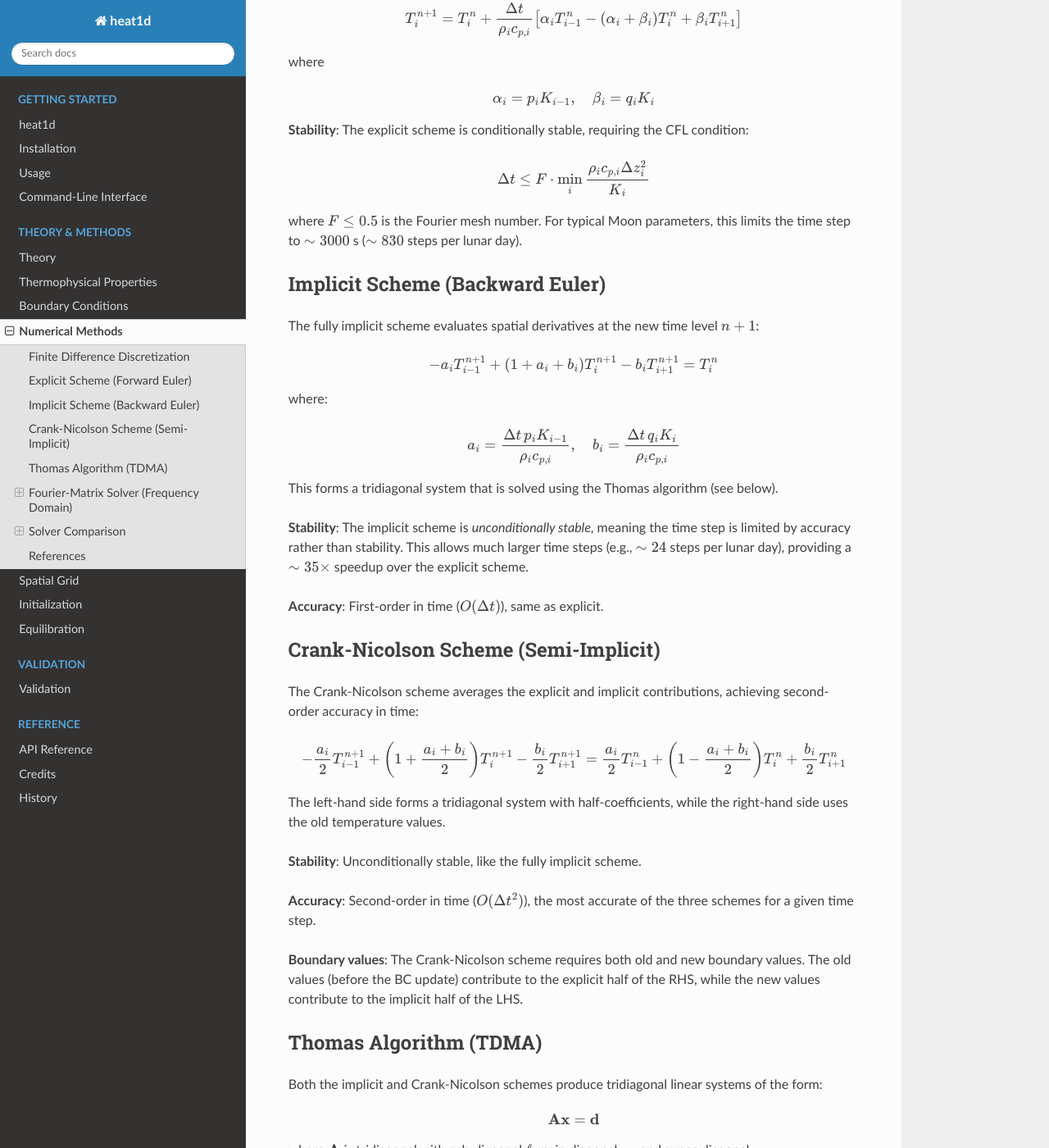
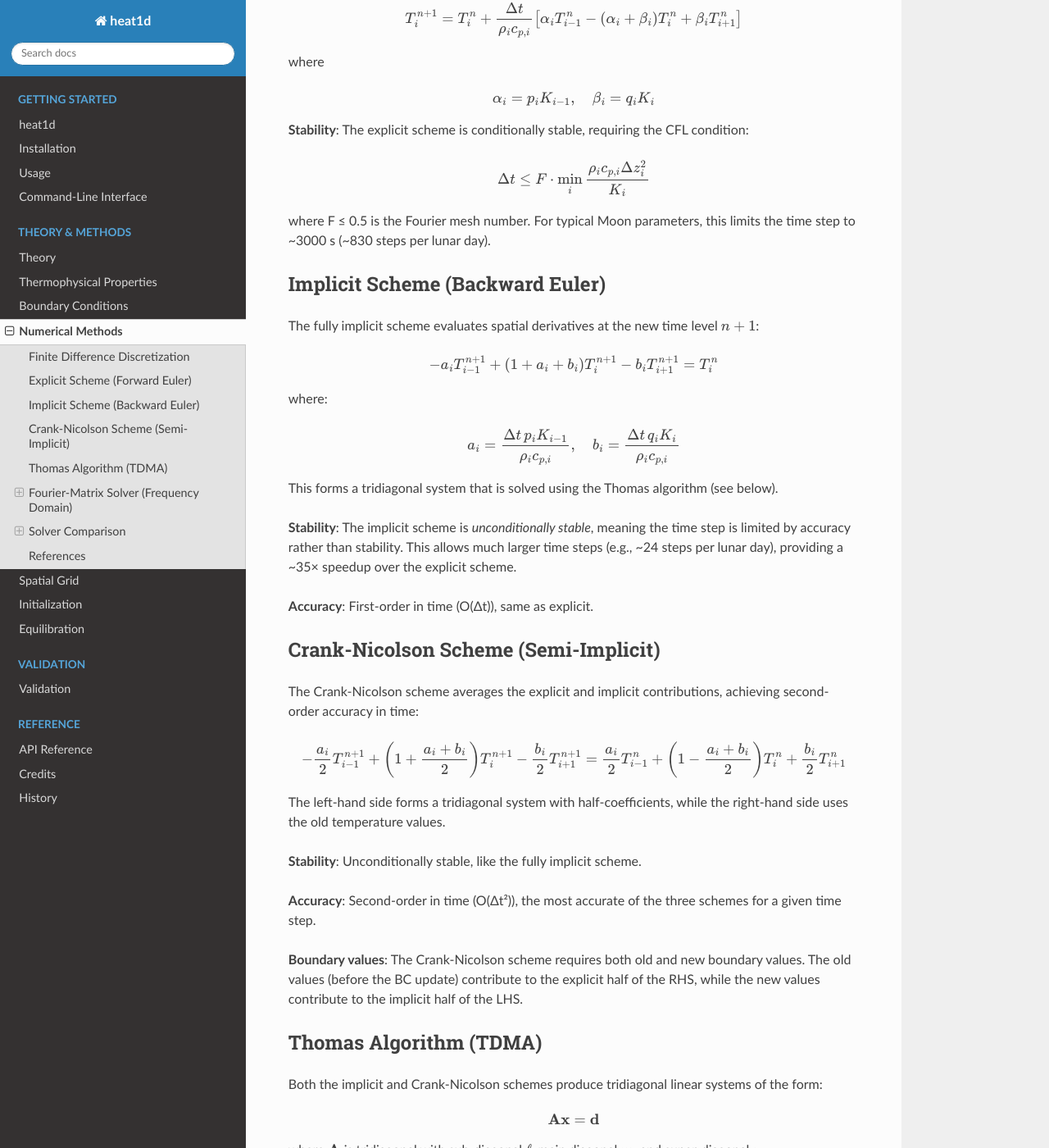
Before and after one commit to phayne/heat1d, a Sphinx documentation site: the page built from python/docs/numerical.md, in a window 1280 px wide and 1400 px high, scrolled down 714 px. Shown: the whole window at 82% size. Built offline with Sphinx 7.4.7 and the Read the Docs theme 3.1.0, drawn with Linux system fonts in a browser that asks for light colours; the version number could not be read and is left out; some of the changed text lies outside the part shown.

Commit message:
Fixed equation formatting in docs

```diff
--- a/python/docs/numerical.md
+++ b/python/docs/numerical.md
@@ -49,9 +49,8 @@
 \Delta t \leq F \cdot \min_i \frac{\rho_i c_{p,i} \Delta z_i^2}{K_i}
 $$
 
-where $F \leq 0.5$ is the Fourier mesh number. For typical Moon parameters,
-this limits the time step to $\sim 3000$ s ($\sim 830$ steps per
-lunar day).
+where F ≤ 0.5 is the Fourier mesh number. For typical Moon parameters,
+this limits the time step to ~3000 s (~830 steps per lunar day).
 
 ## Implicit Scheme (Backward Euler)
 
@@ -74,10 +73,10 @@
 
 **Stability**: The implicit scheme is *unconditionally stable*, meaning the time
 step is limited by accuracy rather than stability. This allows much larger time
-steps (e.g., $\sim 24$ steps per lunar day), providing a $\sim 35\times$
-speedup over the explicit scheme.
+steps (e.g., ~24 steps per lunar day), providing a ~35× speedup over the
+explicit scheme.
 
-**Accuracy**: First-order in time ($O(\Delta t)$), same as explicit.
+**Accuracy**: First-order in time (O(Δt)), same as explicit.
 
 ## Crank-Nicolson Scheme (Semi-Implicit)
 
@@ -96,8 +95,8 @@
 
 **Stability**: Unconditionally stable, like the fully implicit scheme.
 
-**Accuracy**: Second-order in time ($O(\Delta t^2)$), the most accurate
-of the three schemes for a given time step.
+**Accuracy**: Second-order in time (O(Δt²)), the most accurate of the
+three schemes for a given time step.
 
 **Boundary values**: The Crank-Nicolson scheme requires both old and new
 boundary values. The old values (before the BC update) contribute to the explicit
@@ -115,7 +114,7 @@
 where $\mathbf{A}$ is tridiagonal with sub-diagonal $\ell$, main
 diagonal $m$, and super-diagonal $u$.
 
-The Thomas algorithm (Tri-Diagonal Matrix Algorithm) solves this in $O(n)$
+The Thomas algorithm (Tri-Diagonal Matrix Algorithm) solves this in O(n)
 time using forward elimination and back-substitution:
 
 **Forward sweep**:
@@ -299,15 +298,15 @@
 
 | Scheme | Method | Accuracy | Stability | Steps/lunar day | Relative Speed |
 |---|---|---|---|---|---|
-| Explicit | Forward Euler | $O(\Delta t)$ | Conditional | ~830 | 1× |
-| Implicit | Backward Euler + TDMA | $O(\Delta t)$ | Unconditional | ~24 | ~35× |
-| Crank-Nicolson | Semi-implicit + TDMA | $O(\Delta t^2)$ | Unconditional | ~24 | ~35× |
-| Fourier-matrix | Frequency domain | Spectral$^*$ | N/A (periodic) | N/A | ~1000× |
+| Explicit | Forward Euler | O(Δt) | Conditional | ~830 | 1× |
+| Implicit | Backward Euler + TDMA | O(Δt) | Unconditional | ~24 | ~35× |
+| Crank-Nicolson | Semi-implicit + TDMA | O(Δt²) | Unconditional | ~24 | ~35× |
+| Fourier-matrix | Frequency domain | Spectral\* | N/A (periodic) | N/A | ~1000× |
 
-$^*$Fourier-matrix accuracy is controlled by the number of harmonics $N$, not by a
-time-step size. Truncation errors decay exponentially with $N$ for smooth forcing
-(spectral convergence). In practice, $N \sim 100$--$500$ harmonics suffice for
-sub-mK accuracy on the lunar diurnal cycle.
+\*Fourier-matrix accuracy is controlled by the number of harmonics N, not by a
+time-step size. Truncation errors decay exponentially with N for smooth forcing
+(spectral convergence). In practice, N ~ 100–500 harmonics suffice for sub-mK
+accuracy on the lunar diurnal cycle.
 
 For time-stepping applications, the Crank-Nicolson scheme is recommended: it
 offers second-order accuracy with the same unconditional stability as the fully
```
Also changed, not shown: other parts of python/docs/numerical.md (+2 -2 lines), python/docs/boundary.md (+1 -1 lines), python/docs/equilibration.md (+1 -1 lines), python/docs/grid.md (+2 -2 lines), python/docs/theory.md (+22 -22 lines).
